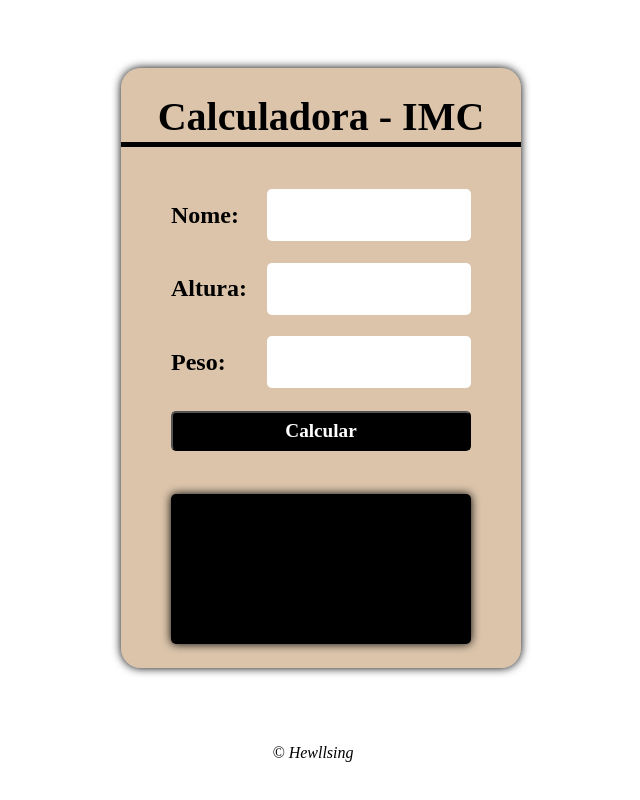
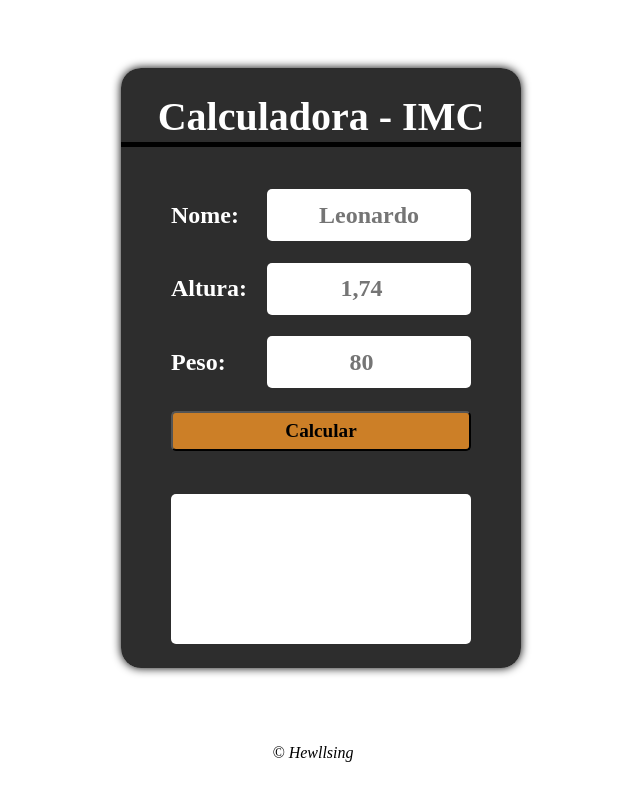
Before and after one commit to Hewllsing/calculadora-imc, a plain HTML site: page index.html in a window 1280 px wide. Shown: the whole page, without its empty margins (327-967 px from the left). Drawn offline with Linux system fonts and the light colour scheme.

Commit message:
ajustes no visual e placeholder

```diff
--- a/index.html
+++ b/index.html
@@ -15,24 +15,29 @@
   <body>
     <main>
       <div class="container">
+
         <div class="title"> Calculadora - IMC </div>
+
         <div class="input">
             <label>Nome:</label>
-            <input type="text" id='nome'>
+            <input type="text" id='nome' placeholder="Leonardo">
         </div>
+
         <div class="input">
             <label>Altura:</label>
-            <input type="number" id='altura'>
+            <input type="number" id='altura' placeholder="1,74">
         </div>
+
         <div class="input">
             <label>Peso:</label>
-            <input type="number" id='peso'>
+            <input type="number" id='peso' placeholder="80">
         </div>
 
         <button id='calcular'>Calcular</button>
 
         <div class="result" id='resultado'></div>
       </div>
+
     </main>
 
     <footer>
--- a/script.js
+++ b/script.js
@@ -1,4 +1,5 @@
 const calcular = document.getElementById('calcular');
+
 
 function imc () {
     const nome = document.getElementById('nome').value;
@@ -38,6 +39,6 @@ function imc () {
             resultado.textContent = 'Preencha todos os campos!';
         }
 
-}
+    }
 
-calcular.addEventListener('click', imc);
+    calcular.addEventListener('click', imc);
--- a/style.css
+++ b/style.css
@@ -10,7 +10,7 @@ main{
   .container{
     display: flex;
     flex-direction: column;
-    background: rgba(150, 83, 7, 0.342);
+    background: rgba(0, 0, 0, 0.822);
     width: 400px;
     height: 600px;
     align-items: center;
@@ -26,8 +26,9 @@ main{
     width: 100%;
     height: 50px;
     font: bold 2.5rem serif;
-    border-bottom: solid 5px black;
+    border-bottom: solid 5px rgb(0, 0, 0);
     margin-bottom: 20px;
+    color: white
   }
 
   .input {
@@ -36,6 +37,7 @@ main{
     height: 50px;
     justify-content: space-between;
     align-items: center;
+    color: white;
   }
   .input input {
     width: 200px;
@@ -55,8 +57,8 @@ main{
     width: 300px;
     height: 40px;
     font: bold 1.2rem serif;
-    background: #000;
-    color: rgb(255, 255, 255);
+    background: #da8627ec;
+    color: rgb(0, 0, 0);
     outline: none;
     border-radius: 5px;
     cursor: pointer;
@@ -70,9 +72,8 @@ main{
     height: 150px;
     border-radius: 5px;
     font: italic 1.5rem serif;
-    box-shadow: 0px 0px 10px black;
-    background: #000;
-    color: rgb(255, 255, 255);
+    background: #ffffff;
+    color: rgb(0, 0, 0);
     padding: 20px;
     box-sizing: border-box;
     user-select: none;
```
